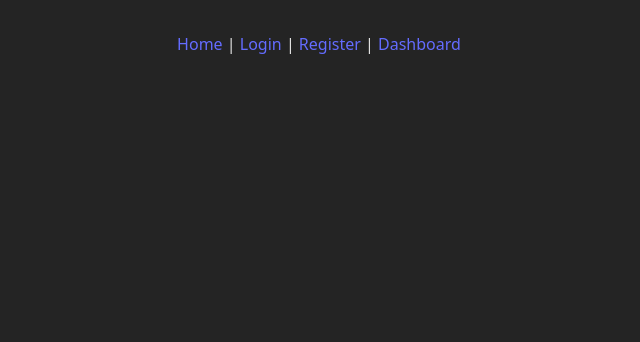
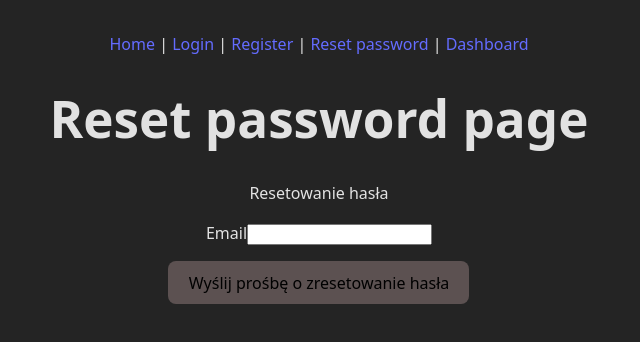
Before and after one commit to Axemaher/Reclamations, a React (Vite) app: page /resetPassword in a window 1280 px wide. Shown: the top 342 px of the page, without its empty margins (321-961 px from the left). Built offline with nearby package versions, Linux system fonts and the light colour scheme; no server answers.

Commit message:
Working registration/login/password reset and authorization system after refreshing the page

```diff
--- a/src/app/App.jsx
+++ b/src/app/App.jsx
@@ -6,33 +6,21 @@ import Layout from "../components/Layout/Layout";
 import HomePage from "../pages/HomePage/HomePage";
 import LoginPage from "../pages/LoginPage/LoginPage";
 import RegisterPage from "../pages/RegisterPage/RegisterPage";
+import ResetPage from "../pages/ResetPage/ResetPage";
 import DashboardPage from "../pages/DashboardPage/DashboardPage";
 import { getAuth, onAuthStateChanged } from "firebase/auth";
 
-const auth = getAuth();
-
-
-
-// onAuthStateChanged(auth, (user) => {
-//   if (user) {
-//     // User is signed in, see docs for a list of available properties
-//     // https://firebase.google.com/docs/reference/js/auth.user
-//     const uid = user.uid;
-//     // ...
-//   } else {
-//     // User is signed out
-//     // ...
-//   }
-// });
 
 
 function App() {
+
+  const auth = getAuth();
+
   const [userLogged, setUserLogged] = useState(null);
 
 
   useEffect(() => {
     const unsubscribe = onAuthStateChanged(auth, (user) => {
-    console.log(user)
       if (user) {
         setUserLogged(true);
       } else {
@@ -41,7 +29,7 @@ function App() {
     });
 
     return () => unsubscribe();
-}, []);
+  }, );
 
   return (
     <Layout>
@@ -50,12 +38,14 @@ function App() {
         <Link to="/"> Home </Link>|
         <Link to="/login"> Login </Link>|
         <Link to="/register"> Register </Link>|
+        <Link to="/resetPassword"> Reset password </Link>|
         <Link to="/dashboard"> Dashboard </Link>
       </nav>
       <Routes>
         <Route path="/" element={<HomePage />} />
         <Route path="/login" element={<LoginPage setUserLogged={setUserLogged}/>} />
         <Route path="/register" element={<RegisterPage setUserLogged={setUserLogged}/>} />
+        <Route path="/resetPassword" element={<ResetPage/>} />
         <Route
           path="/dashboard"
           element={
--- a/src/app/ProtectedRoute.jsx
+++ b/src/app/ProtectedRoute.jsx
@@ -1,10 +1,13 @@
 import { Navigate } from "react-router-dom";
 
 const ProtectedRoute = ({ userLogged, children }) => {
+  if (userLogged === null) {
+    return <span>Ładowanie...</span>;
+  }
   if (!userLogged) {
     return <Navigate to="/login" replace />;
   }
   return children;
-};
+}
 
 export default ProtectedRoute;
--- a/src/components/LoginForm/LoginForm.jsx
+++ b/src/components/LoginForm/LoginForm.jsx
@@ -1,6 +1,5 @@
-import { useNavigate } from "react-router-dom";
+import { useNavigate, Link } from "react-router-dom";
 import { getAuth, setPersistence, signInWithEmailAndPassword, browserLocalPersistence } from "firebase/auth";
-
 import { useState } from "react";
 
 
@@ -66,27 +65,26 @@ function LoginForm({ setUserLogged }) {
            setPersistence(auth, browserLocalPersistence	)
           .then(() => {
             return signInWithEmailAndPassword(auth, loginData.email, loginData.password)
-                  .then((userCredential) => {
+                  .then(() => {
                     // Signed in
-                    const user = userCredential.user.uid;
                     setUserLogged(true);
                     navigate(`/dashboard/`, { replace: true });
-                    console.log(user)
                   })
                   .catch((error) => {
-                    const errorCode = error.code;
-                    const errorMessage = error.message;
+                    console.log(error.code)
+                    if(error.code === "auth/invalid-credential") {
+                      setDataIncorrect(true)
+                    }
                   });
           })
           .catch((error) => {
             // Handle Errors here.
-            const errorCode = error.code;
-            const errorMessage = error.message;
+            console.log(error.code)
           });
         }
       };
 
-      const {emailError, passwordError} = inputErrors;
+    const {emailError, passwordError} = inputErrors;
   return (
     <>
       <form onSubmit={handleLogin}>
@@ -104,7 +102,6 @@ function LoginForm({ setUserLogged }) {
                 />
           <span>{emailError ? `Wpisz poprawny adres mailowy` : ""}</span>
         </p>
-
         <p>
           <label htmlFor="password">Hasło</label>
           <input
@@ -119,7 +116,12 @@ function LoginForm({ setUserLogged }) {
           <span>{passwordError ? `Wpisz hasło (co najmniej 6 znaków)` : ""}</span>
         </p>
         <button type="submit">Zaloguj się</button>
-          <span>{dataIncorrect ? `Wprowadzony email lub hasło jest nieprawidłowe` : ""}</span>
+        {dataIncorrect ?
+          <>
+            <span>Wprowadzony email lub hasło jest nieprawidłowe, jeżeli nie pamiętasz hasła to </span>
+            <Link to="/resetPassword">zresetuj hasło</Link>
+          </>:""
+        }
       </form>
     </>
   );
--- /dev/null
+++ b/src/components/ResetPasswordForm/ResetPasswordForm.jsx
@@ -0,0 +1,68 @@
+import { getAuth, sendPasswordResetEmail } from "firebase/auth";
+import { useState } from "react";
+
+
+function ResetPasswordForm() {
+
+  const auth = getAuth();
+
+  const [emailSend, setEmailSend] = useState(null)
+  const [email, setEmail] = useState('');
+
+  const handleOnChange = (e) => {
+    setEmail(e.target.value)
+  };
+
+  const [emailInputError, setEmailInputError] = useState(false);
+
+  const checkEmail = (value) => {
+    const emailPattern = /^[^\s@]+@[^\s@]+\.[^\s@]+$/;
+    const result = emailPattern.test(value)
+    setEmailInputError(!result)
+    return result
+  }
+
+  const handleOnBlur = (e) => {
+    const { value } = e.target;
+    checkEmail(value)
+  }
+
+  const handleReset = (e) => {
+    e.preventDefault();
+    if(checkEmail(email)){
+      sendPasswordResetEmail(auth, email)
+        .then(() => {
+          setEmailSend(true)
+        })
+        .catch((error) => {
+          console.log(error)
+          // ..
+        });
+    }
+  };
+
+  return (
+    <>
+      <form onSubmit={handleReset}>
+        <legend>Resetowanie hasła</legend>
+        <p>
+          <label htmlFor="email">Email</label>
+          <input
+                type="email"
+                onChange={handleOnChange}
+                onBlur={handleOnBlur}
+                name="email"
+                value={email}
+                id="email"
+                // required
+                />
+          <span>{emailInputError ? `Wpisz poprawny adres mailowy` : ""}</span>
+        </p>
+        <button type="submit">Wyślij prośbę o zresetowanie hasła</button>
+        <span>{emailSend ? "Mail dot. resetu hasła został wysłany jeżeli podany email istnieje w naszej bazie" : ""}</span>
+      </form>
+    </>
+  );
+}
+
+export default ResetPasswordForm;
--- a/src/pages/DashboardPage/DashboardPage.jsx
+++ b/src/pages/DashboardPage/DashboardPage.jsx
@@ -4,14 +4,9 @@ function DashboardPage({setUserLogged}) {
 
   const auth = getAuth();
 
-
   const handleLogout = async() => {
-
-
     signOut(auth).then(() => {
-
      setUserLogged(false)
-
     }).catch((error) => {
       console.log(error)
     });
--- a/src/pages/HomePage/HomePage.jsx
+++ b/src/pages/HomePage/HomePage.jsx
@@ -1,6 +1,5 @@
 function HomePage() {
   return <h1>Homepage</h1>
-
 }
 
 export default HomePage;
--- a/src/pages/LoginPage/LoginPage.jsx
+++ b/src/pages/LoginPage/LoginPage.jsx
@@ -7,9 +7,6 @@ function LoginPage({setUserLogged}) {
       <LoginForm setUserLogged={setUserLogged}/>
     </>
   )
-
-
-
 }
 
 export default LoginPage
--- /dev/null
+++ b/src/pages/ResetPage/ResetPage.jsx
@@ -0,0 +1,12 @@
+import ResetPasswordForm from "../../components/ResetPasswordForm/ResetPasswordForm";
+
+function ResetPage() {
+  return (
+    <>
+      <h1>Reset password page</h1>
+      <ResetPasswordForm/>
+    </>
+  )
+}
+
+export default ResetPage
```
Also changed, not shown: src/components/RegisterForm/RegisterForm.jsx (+2 -14 lines). Lines whose indentation alone changed are shown as unchanged.
